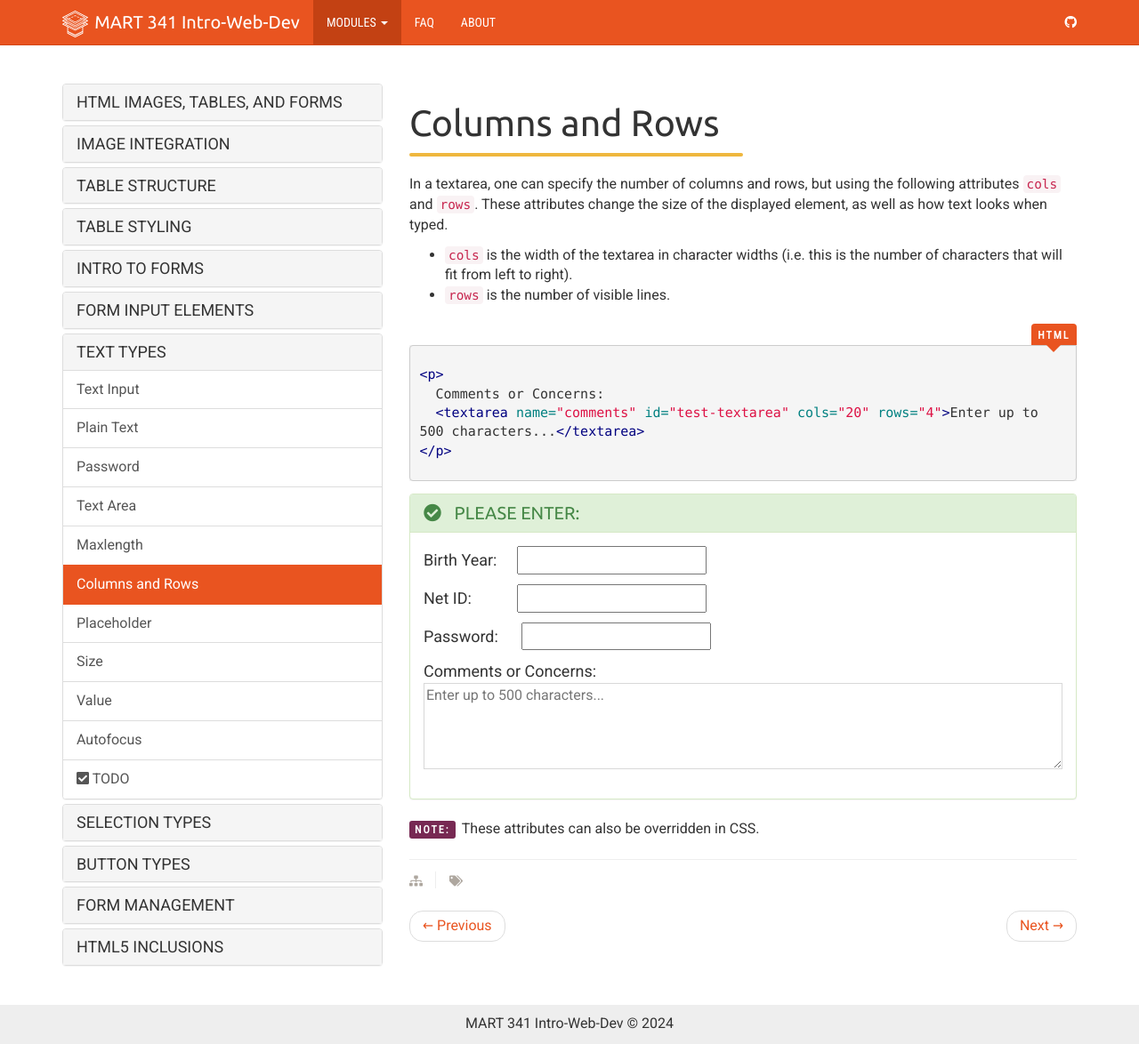
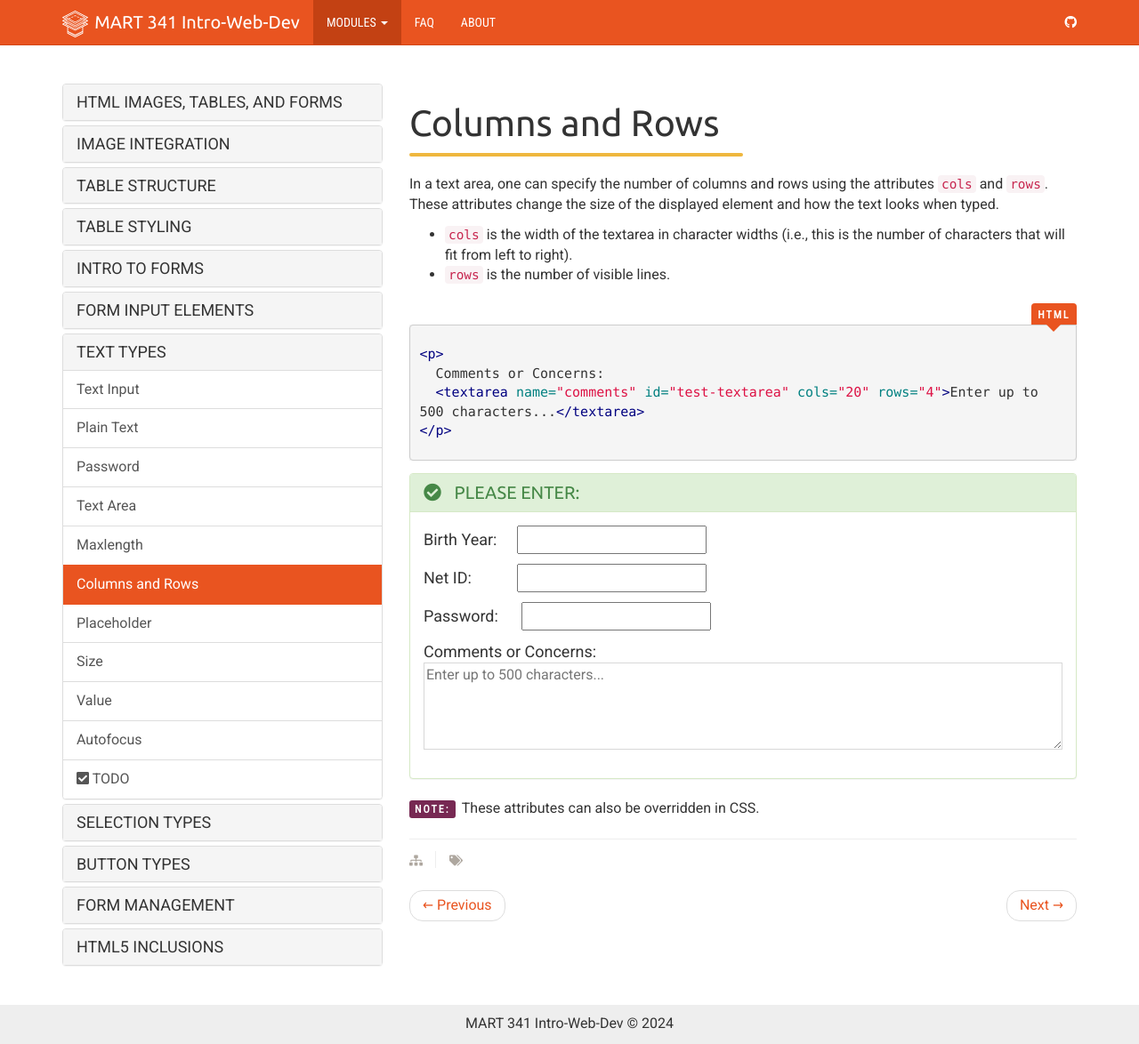
Before and after one commit to Montana-Media-Arts/webDesignFall2024, a Jekyll site: the page built from _docs/topic-06/06-text-types/06-page.md, in a window 1280 px wide and 1174 px high. Shown: the whole window at 89% size. Built offline with Jekyll 4.4.1, drawn with Linux system fonts in a browser that asks for light colours; nearby versions of some CDN libraries.

Commit message:
Update 06-page.md

```diff
--- a/_docs/topic-06/06-text-types/06-page.md
+++ b/_docs/topic-06/06-text-types/06-page.md
@@ -6,9 +6,9 @@ permalink: /topic-06/text-cols-rows/
 
 <div class="divider-heading"></div>
 
-In a textarea, one can specify the number of columns and rows, but using the following attributes `cols` and `rows`. These attributes change the size of the displayed element, as well as how text looks when typed.
+In a text area, one can specify the number of columns and rows using the attributes `cols` and `rows`. These attributes change the size of the displayed element and how the text looks when typed.
 
-- `cols` is the width of the textarea in character widths (i.e. this is the number of characters that will fit from left to right).
+- `cols` is the width of the textarea in character widths (i.e., this is the number of characters that will fit from left to right).
 - `rows` is the number of visible lines.
 
 
```
